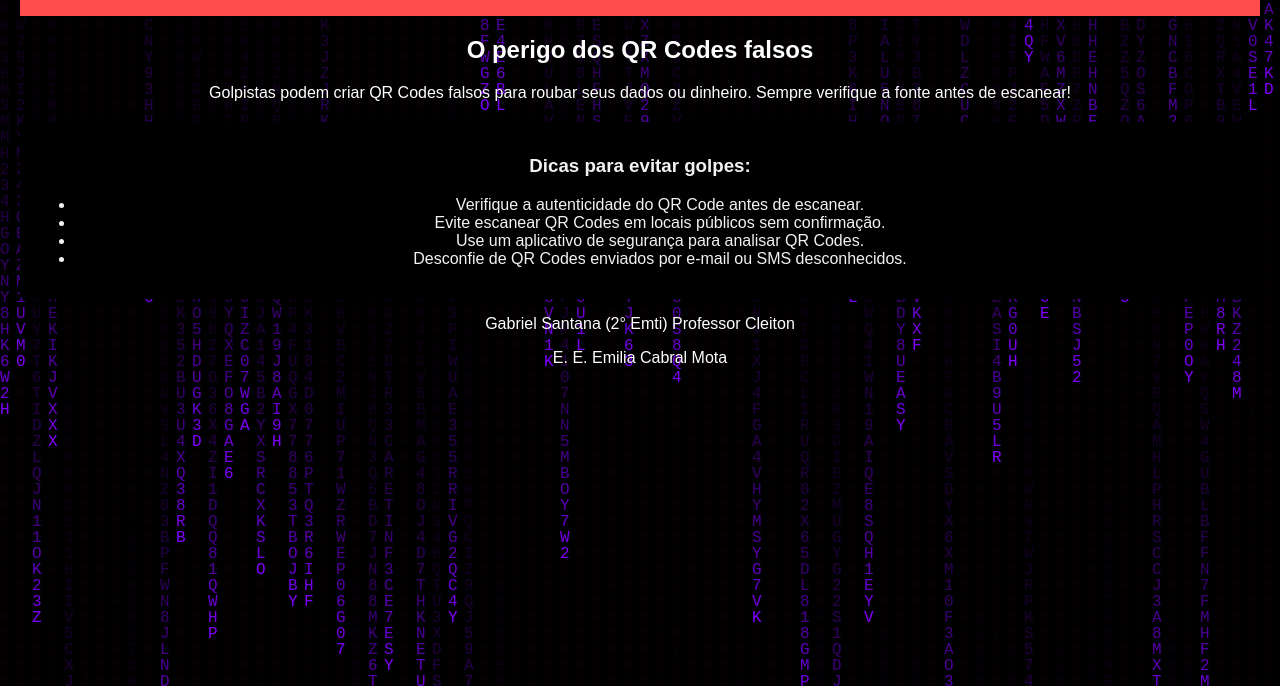
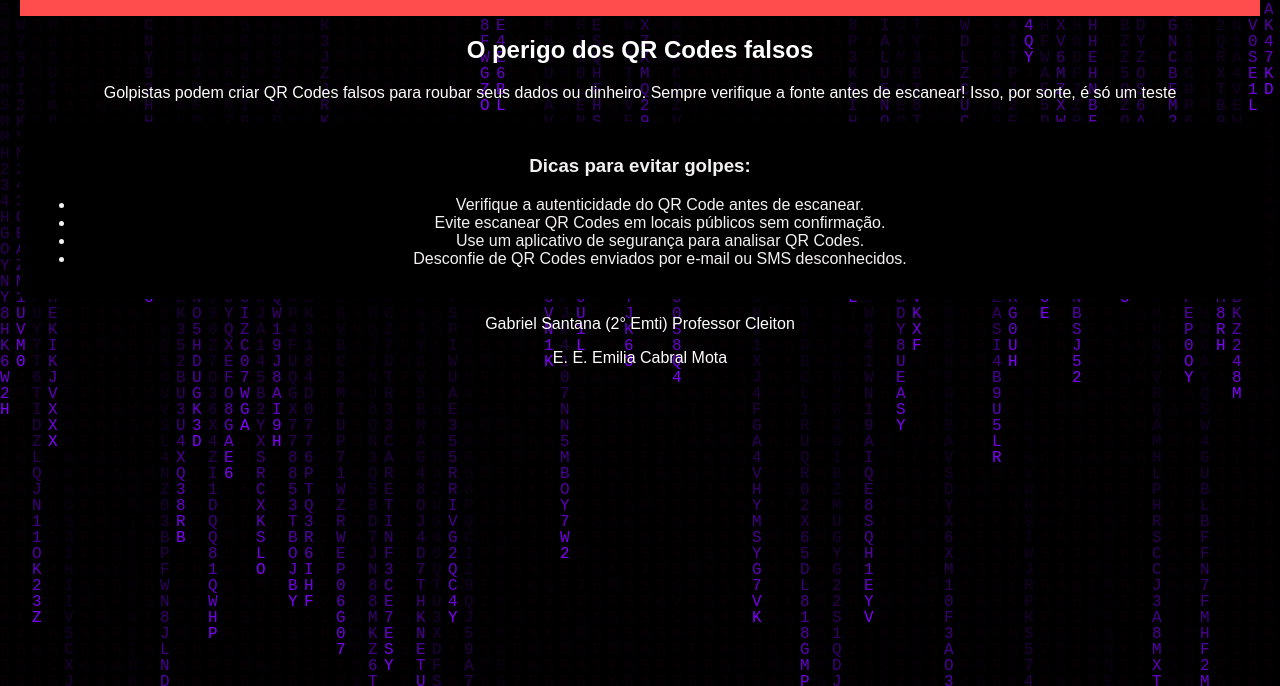
Before and after one commit to Gabs-kirio/Teste-EMTI, a plain HTML site: page index.html in a window 1280 px wide. Both pictures are taken after a click on the button "Entendi". Shown: the part 114-800 px from the top of the page. Drawn offline with Linux system fonts and the light colour scheme.

Commit message:
Update index.html

```diff
--- a/index.html
+++ b/index.html
@@ -28,7 +28,7 @@
         <main>
             <section>
                 <h2>O perigo dos QR Codes falsos</h2>
-                <p>Golpistas podem criar QR Codes falsos para roubar seus dados ou dinheiro. Sempre verifique a fonte antes de escanear!</p>
+                <p>Golpistas podem criar QR Codes falsos para roubar seus dados ou dinheiro. Sempre verifique a fonte antes de escanear! Isso, por sorte, é só um teste</p>
             </section>
             <div id="tips">
                 <h3>Dicas para evitar golpes:</h3>
```
